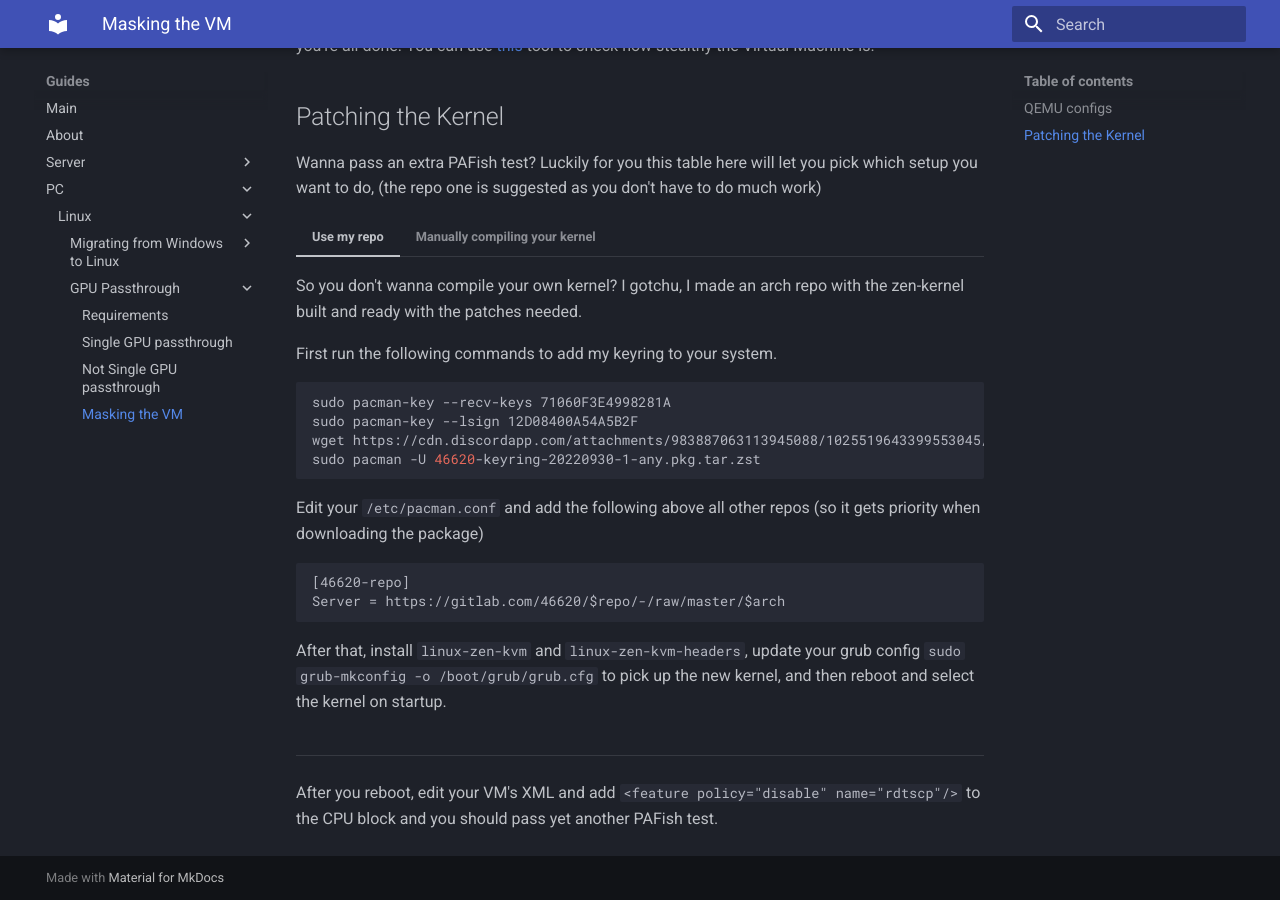
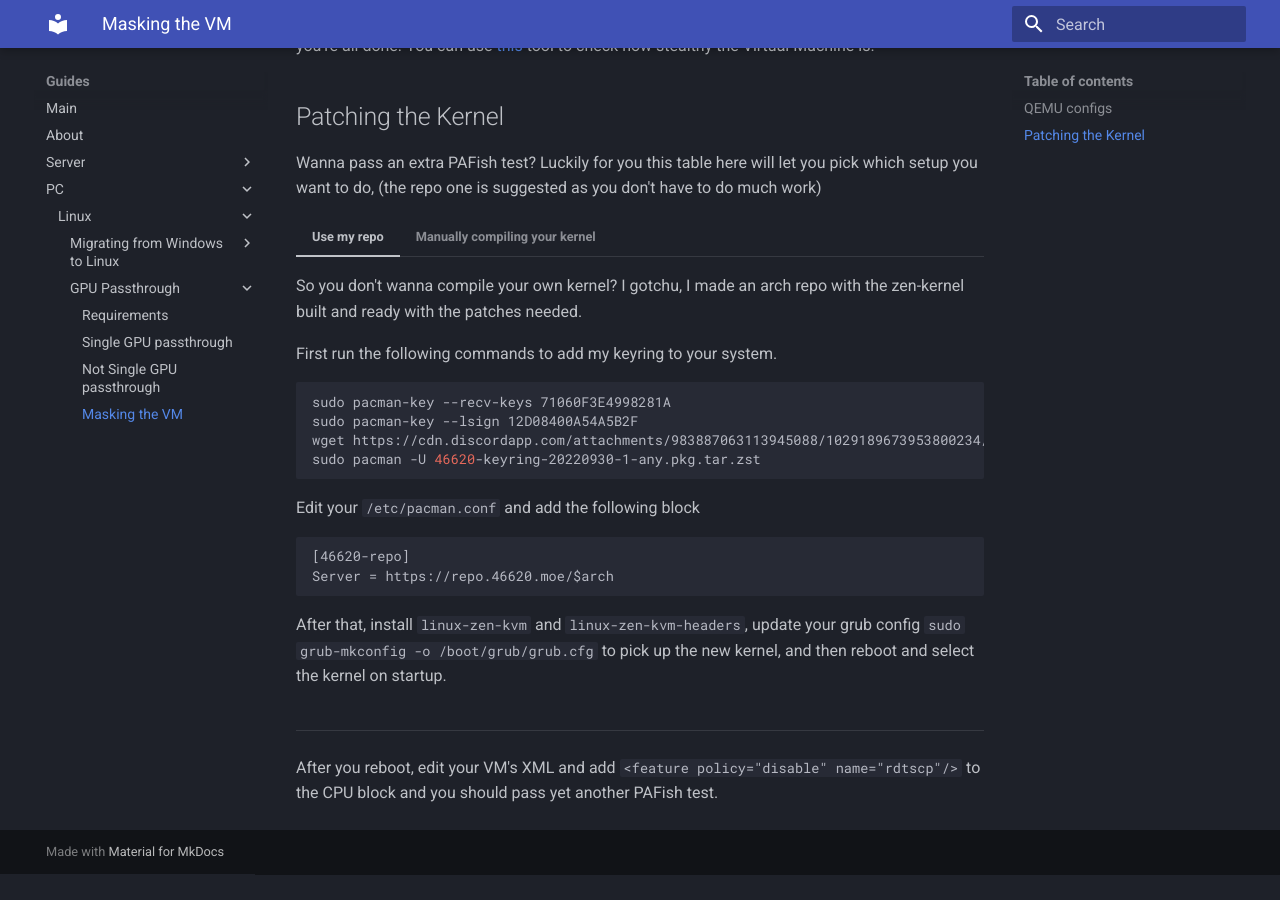
Before and after one commit to 46620/guides, an MkDocs documentation site: the page built from docs/machine/linux/gpu_passthrough/hide.md, in a window 1280 px wide and 900 px high, scrolled down 1683 px. Built offline with MkDocs 1.6.1 and Material for MkDocs 9.7.7, drawn with Linux system fonts in a browser that asks for light colours; after the commit the page ends 2557 px from its top, so only the background shows below that.

Commit message:
[kvm] Update repo URL and key package URL

````diff
--- a/docs/machine/linux/gpu_passthrough/hide.md
+++ b/docs/machine/linux/gpu_passthrough/hide.md
@@ -74,15 +74,15 @@ Wanna pass an extra PAFish test? Luckily for you this table here will let you pi
     ```bash
     sudo pacman-key --recv-keys 71060F3E4998281A
     sudo pacman-key --lsign 12D08400A54A5B2F
-    wget https://cdn.discordapp.com/attachments/983887063113945088/1025519643399553045/46620-keyring-20220930-1-any.pkg.tar.zst
+    wget https://cdn.discordapp.com/attachments/983887063113945088/1029189673953800234/46620-keyring-20220930-1-any.pkg_1.tar.zst
     sudo pacman -U 46620-keyring-20220930-1-any.pkg.tar.zst
     ```
 
-    Edit your `/etc/pacman.conf` and add the following above all other repos (so it gets priority when downloading the package)
+    Edit your `/etc/pacman.conf` and add the following block
 
     ```
     [46620-repo]
-    Server = https://gitlab.com/46620/$repo/-/raw/master/$arch
+    Server = https://repo.46620.moe/$arch
     ```
 
     After that, install `linux-zen-kvm` and `linux-zen-kvm-headers`, update your grub config `sudo grub-mkconfig -o /boot/grub/grub.cfg` to pick up the new kernel, and then reboot and select the kernel on startup.
````
